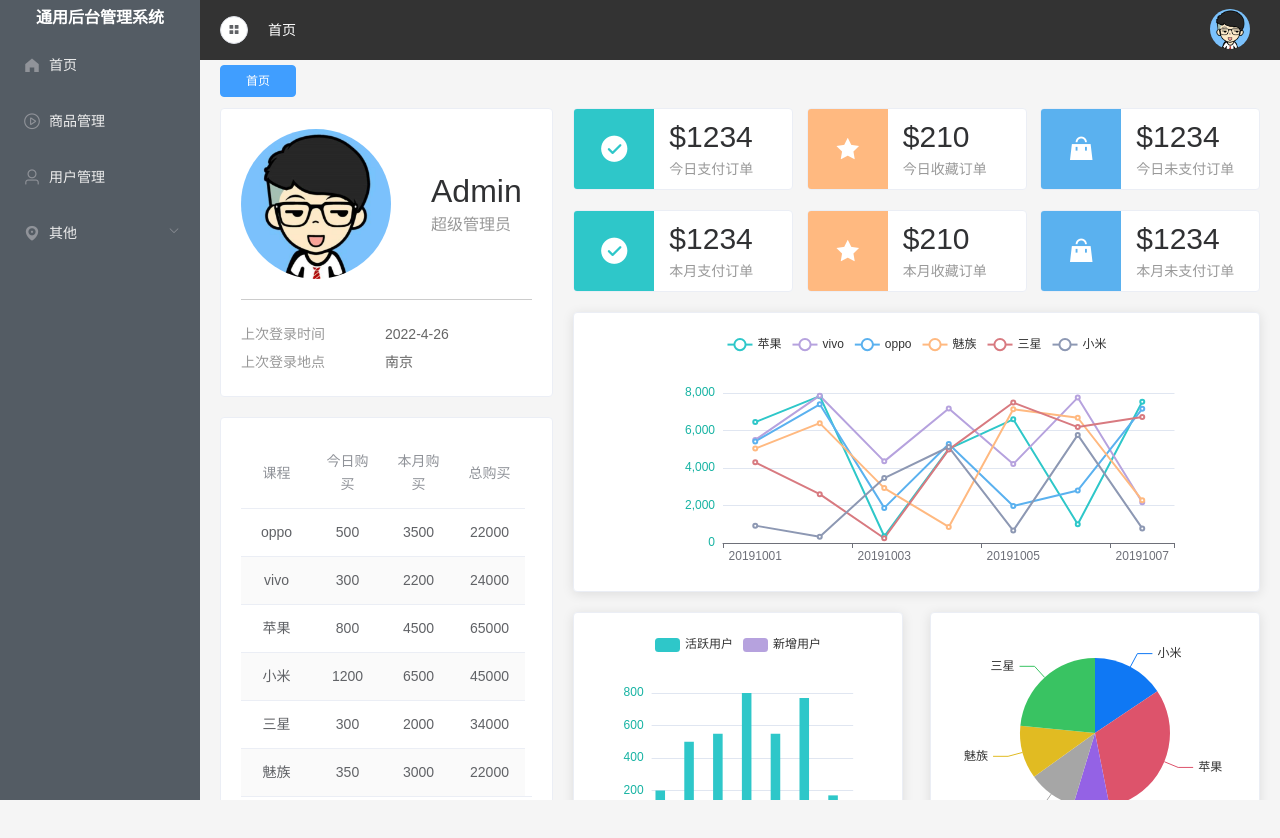
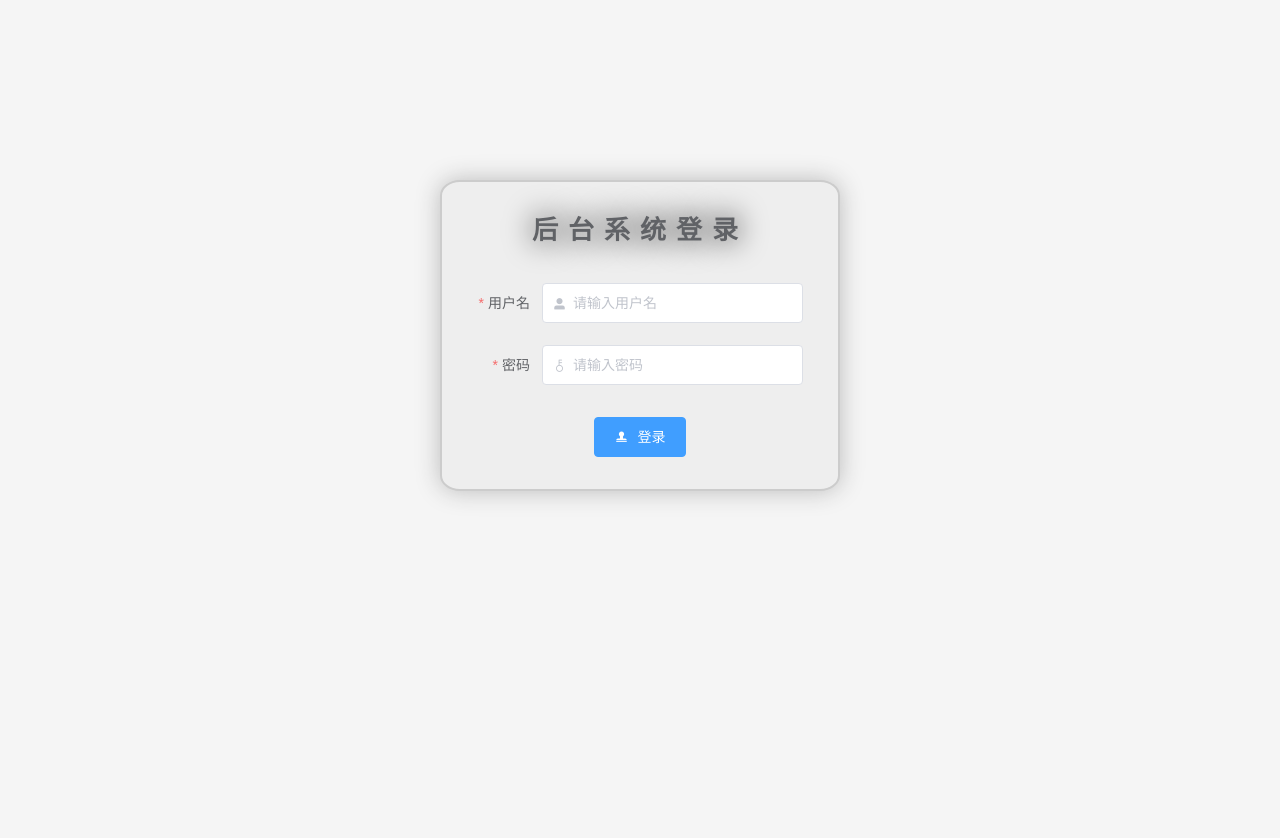
Before and after one commit to Neverczy/backstage-user-management, a Vue app: page /login in a window 1280 px wide. Before the commit this address led to /home. Shown: the top 838 px of the page. Before the commit the page ends 800 px from the top, so only its background shows below. Built offline with nearby package versions, Linux system fonts and the light colour scheme.

Commit message:
2022/5/22

```diff
--- a/package.json
+++ b/package.json
@@ -12,6 +12,7 @@
     "core-js": "^3.8.3",
     "echarts": "^5.3.2",
     "element-ui": "^2.15.8",
+    "js-cookie": "^3.0.1",
     "less": "^4.1.2",
     "less-loader": "^10.2.0",
     "mockjs": "^1.1.0",
--- a/src/api/data.js
+++ b/src/api/data.js
@@ -37,3 +37,11 @@ export const deleteUser = (userId) => {
     data: userId
   })
 }
+
+export const getMenu = (loginInfo) => {
+  return axios.request({
+    url: '/permission/getMenu',
+    method: 'post',
+    data: loginInfo
+  })
+}
--- a/src/api/mock.js
+++ b/src/api/mock.js
@@ -1,6 +1,7 @@
 import Mock from 'mockjs'
 import homeApi from './mockServeData/home'
 import userApi from './mockServeData/user'
+import permissionApi from './mockServeData/permission'
 
 Mock.mock('/home/getData', homeApi.getStatisticalData)
 Mock.mock(/user\/getUser/, 'get', userApi.getUserList)
@@ -8,3 +9,4 @@ Mock.mock(/user\/createUser/, 'post', userApi.createUser)
 Mock.mock(/user\/updateUser/, 'post', userApi.updateUser)
 Mock.mock(/user\/deleteUser/, 'post', userApi.deleteUser)
 // Mock.mock(/user\/batchremove/, 'delete', userApi.batchremove)
+Mock.mock('/permission/getMenu', 'post', permissionApi.getMenu)
--- /dev/null
+++ b/src/api/mockServeData/permission.js
@@ -0,0 +1,93 @@
+import Mock from 'mockjs'
+
+export default {
+  getMenu: config => {
+    const {username, password} = JSON.parse(config.body)
+    // 先判断用户是否存在
+    // 判断账号和密码是否对应
+    if (username === 'chenzy' && password === 'chenzy') {
+      return {
+        code: 20000,
+        data: {
+          menu: [
+            {
+              path: '/',
+              name: 'home',
+              label: '首页',
+              icon: 's-home',
+              url: 'home/index'
+            },
+            {
+              path: '/mall',
+              name: 'mall',
+              label: '商品管理',
+              icon: 'video-play',
+              url: 'mall/index'
+            },
+            {
+              path: '/user',
+              name: 'user',
+              label: '用户管理',
+              icon: 'user',
+              url: 'User/index'
+            },
+            {
+              label: '其他',
+              icon: 'location',
+              children: [
+                {
+                  path: '/page1',
+                  name: 'page1',
+                  label: '页面1',
+                  icon: 'setting',
+                  url: 'other/pageOne'
+                },
+                {
+                  path: '/page2',
+                  name: 'page2',
+                  label: '页面2',
+                  icon: 'setting',
+                  url: 'other/pageTwo'
+                }
+              ]
+            }
+          ],
+          token: Mock.Random.guid(),
+          message: '获取成功'
+        }
+      }
+    } else if (username === 'other' && password === 'other') {
+      return {
+        code: 20000,
+        data: {
+          menu: [
+            {
+              path: '/',
+              name: 'home',
+              label: '首页',
+              icon: 's-home',
+              url: 'home/index'
+            },
+            {
+              path: '/video',
+              name: 'video',
+              label: '商品管理',
+              icon: 'video-play',
+              url: 'mall/index'
+            }
+          ],
+          token: Mock.Random.guid(),
+          message: '获取成功'
+        }
+      }
+    } else {
+      return {
+        code: -999,
+        data: {
+          message: '密码错误'
+        }
+      }
+    }
+
+  }
+}
--- a/src/main.js
+++ b/src/main.js
@@ -10,8 +10,19 @@ import '@/api/mock'
 Vue.config.productionTip = false
 Vue.use(ElementUI)
 
+router.beforeEach((to, from, next) => {
+  store.commit('GETTOKEN')
+  const token = store.state.user.token
+  if (!token && to.name !== 'login') {
+    next({name: 'login'})
+  } else {
+    next()
+  }
+})
+
+
 new Vue({
-    render: h => h(App),
-    router,
-    store,
+  render: h => h(App),
+  router,
+  store,
 }).$mount('#app')
--- a/src/router/index.js
+++ b/src/router/index.js
@@ -39,12 +39,17 @@ const routes = [
         name: 'page2',
         component: () => import('@/views/others/pageTwo')
       },
+    ]
+  },
   {
+    path: '/login',
+    name: 'login',
+    component: () => import('@/views/login/')
+  },
+  /*  {
       path: '*',
-                redirect: '/home'
-            }
-        ],
-    },
+      redirect: '/login'
+    }*/
 ]
 
 export default new VueRouter({
--- a/src/store/index.js
+++ b/src/store/index.js
@@ -1,10 +1,12 @@
 import Vuex from 'vuex'
 import Vue from 'vue'
-import tab from './tab.js'
+import tab from '@/store/tab'
+import user from '@/store/user'
 
 Vue.use(Vuex)
 export default new Vuex.Store({
-    modules: {
-        tab,
-    }
+  modules: {
+    tab,
+    user
+  }
 })
--- /dev/null
+++ b/src/store/user.js
@@ -0,0 +1,20 @@
+import jsCookie from 'js-cookie'
+
+export default {
+  state: {
+    token: ''
+  },
+  mutations: {
+    SETTOKEN(state, value) {
+      state.token = value
+      jsCookie.set('token', value)
+    },
+    GETTOKEN(state) {
+      state.token = state.token || jsCookie.get('token')
+    },
+    CLEARTOKEN(state) {
+      state.token = ''
+      jsCookie.remove('token')
+    }
+  }
+}
--- /dev/null
+++ b/src/views/login/index.vue
@@ -0,0 +1,124 @@
+<template>
+  <el-form
+    :model="loginForm"
+    ref="loginForm"
+    :rules="rules"
+    label-width="65px"
+    class="login-container"
+  >
+    <h1 class="login-title">后台系统登录</h1>
+    <el-form-item prop="username" label="用户名">
+      <el-input
+        v-model="loginForm.username"
+        placeholder="请输入用户名"
+        clearable
+        autocomplete="off"
+        prefix-icon="el-icon-user-solid"
+      ></el-input>
+    </el-form-item>
+    <el-form-item prop="password" label="密码">
+      <el-input
+        show-password
+        clearable
+        autocomplete="off"
+        v-model="loginForm.password"
+        placeholder="请输入密码"
+        prefix-icon="el-icon-key"
+      ></el-input>
+    </el-form-item>
+    <el-form-item class="login-fa-item" label-width="0px">
+      <el-button
+        type="primary"
+        icon="el-icon-s-check"
+        class="login-submit"
+        @click="goLogin"
+      >
+        登录
+      </el-button>
+    </el-form-item>
+  </el-form>
+</template>
+
+<script>
+import {getMenu} from '@/api/data'
+
+export default {
+  name: "login",
+  data() {
+    return {
+      loginForm: {
+        username: '',
+        password: ''
+      },
+      rules: {
+        username: [
+          {required: true, message: '请输入用户名', trigger: 'blur'},
+          {min: 3, max: 16, message: '用户名在3至16个字符之间', trigger: 'blur'},
+        ],
+        password: [
+          {required: true, message: '请输入密码', trigger: 'blur'}
+        ]
+      },
+    }
+  },
+  methods: {
+    goLogin() {
+      this.$refs.loginForm.validate(valid => {
+        if (valid) {
+          getMenu(this.loginForm).then(res => {
+            console.log(res)
+            const {data} = res
+            if (data.code === 20000) {
+
+            } else {
+              this.$message.error(data.data.message)
+            }
+          }).catch(err => {
+            this.$message.error(`登录失败:${err}`)
+          })
+        } else {
+          this.$message.error('请检查输入的信息!')
+          return false
+        }
+      })
+    }
+  }
+}
+</script>
+
+<style scoped lang="less">
+.login-container {
+  width: 400px;
+  border: 2px solid #ccc;
+  border-radius: 5%;
+  margin: 180px auto;
+  padding: 35px 35px 0 35px;
+  background-color: #eee;
+  box-shadow: 0 0 25px #bbb;
+
+  .login-title {
+    text-align: center;
+    margin: 0 auto 40px auto;
+    font-size: 26px;
+    font-weight: 600;
+    letter-spacing: 10px;
+    text-shadow: 0 0 30px #000;
+    color: #606266;
+  }
+
+  .login-fa-item {
+    display: flex;
+    justify-content: center;
+    align-items: center;
+
+    .login-submit {
+      margin: 10px 0 10px 0;
+    }
+  }
+
+}
+
+/deep/ .el-form-item__error {
+  font-size: 14px;
+}
+</style>
--- a/src/views/user/index.vue
+++ b/src/views/user/index.vue
@@ -220,7 +220,6 @@ export default {
       }
     },
     addUser() {
-      this.$refs.operationDialogForm.resetFields()
       this.operationDialogTitle = 0
       this.operationDialogVisible = true
     },
@@ -228,7 +227,6 @@ export default {
       this.operationDialogVisible = false
       this.$message.info('已取消')
       this.$refs.operationDialogForm.resetFields()
-      console.log(this.operationDialogForm)
     },
     confirmOperationDialog() {
       this.$refs.operationDialogForm.validate((valid) => {
@@ -247,6 +245,7 @@ export default {
       const {data} = await createUser(this.operationDialogForm)
       if (data.code === 20000) {
         this.operationDialogVisible = false
+        this.$refs.operationDialogForm.resetFields()
         this.$message.success('新增用户成功')
         this.pageInfo.page = 1
         this.requestUser(this.pageInfo)
@@ -264,6 +263,7 @@ export default {
       if (data.code === 20000) {
         this.$message.success('编辑用户成功!')
         this.operationDialogVisible = false
+        this.$refs.operationDialogForm.resetFields()
         this.requestUser(this.pageInfo)
             .then(() => {
             })
```
Also changed, not shown: src/api/index.js (indentation only), src/store/tab.js (indentation only), 2 other files (tests, documents, lock files or other folders). Lines whose indentation alone changed are shown as unchanged.
